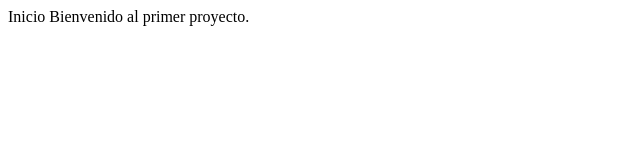
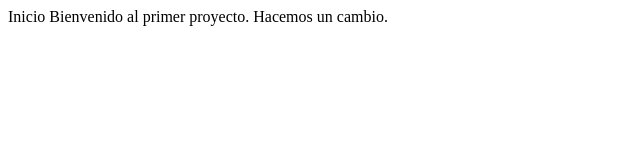
Before and after one commit to alejandrohita/holagithub, a plain HTML site: page index.html in a window 1280 px wide. Shown: the whole page, without its empty margins (0-640 px from the left). Drawn offline with Linux system fonts and the light colour scheme.

Commit message:
Update index.html

```diff
--- a/index.html
+++ b/index.html
@@ -5,5 +5,6 @@
   </head>
   <body>
     Bienvenido al primer proyecto.
+    Hacemos un cambio.
   </body>
 </html>
```
